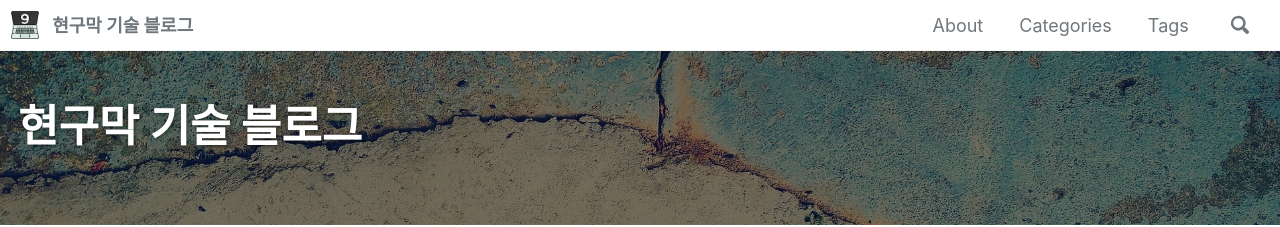
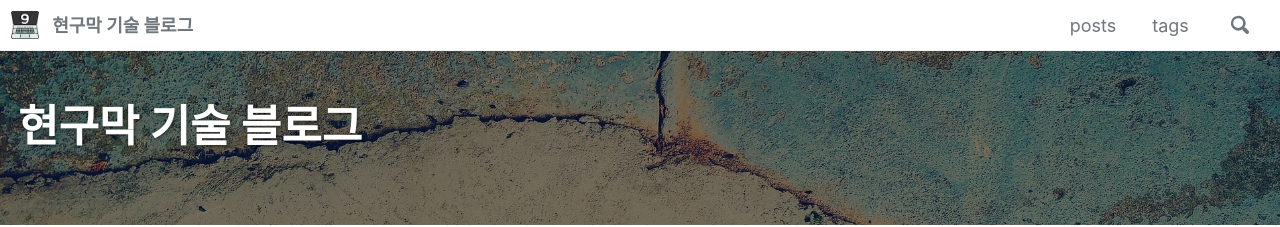
Before and after one commit to Hyeon9mak/Hyeon9mak.github.io, a Jekyll site: the page built from index.html, in a window 1280 px wide and 900 px high. Shown: the top 227 px of the window. Built offline with Jekyll 4.4.1, drawn with Linux system fonts in a browser that asks for light colours; cached includes are drawn as plain includes; nearby versions of some CDN libraries; the list of posts is cut into pages by our own code.

Commit message:
feat: update navigation.yml

```diff
--- a/_data/navigation.yml
+++ b/_data/navigation.yml
@@ -1,8 +1,6 @@
 # main links
 main:
-  - title: "About"
-    url: /about/
-  - title: "Categories"
-    url: /categories/
-  - title: "Tags"
+  - title: "posts"
+    url: /posts/
+  - title: "tags"
     url: /tags/
```
